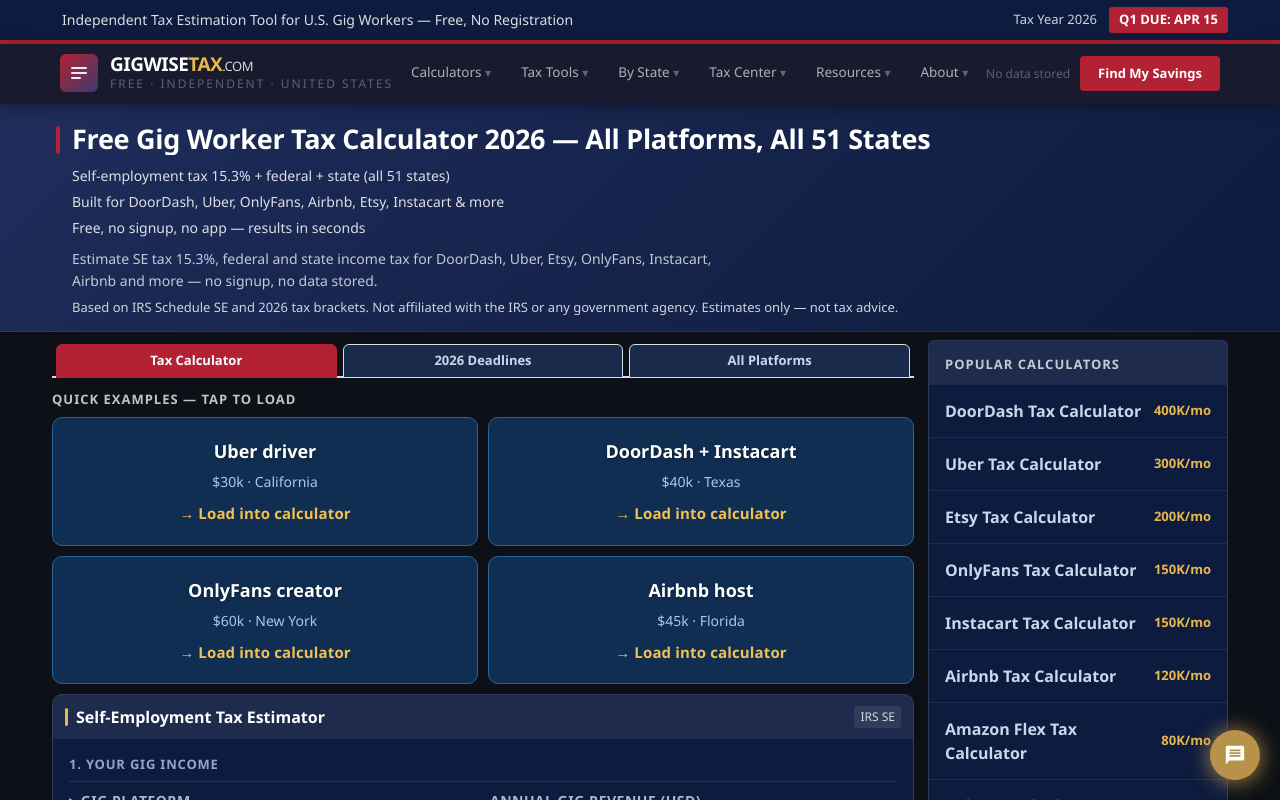
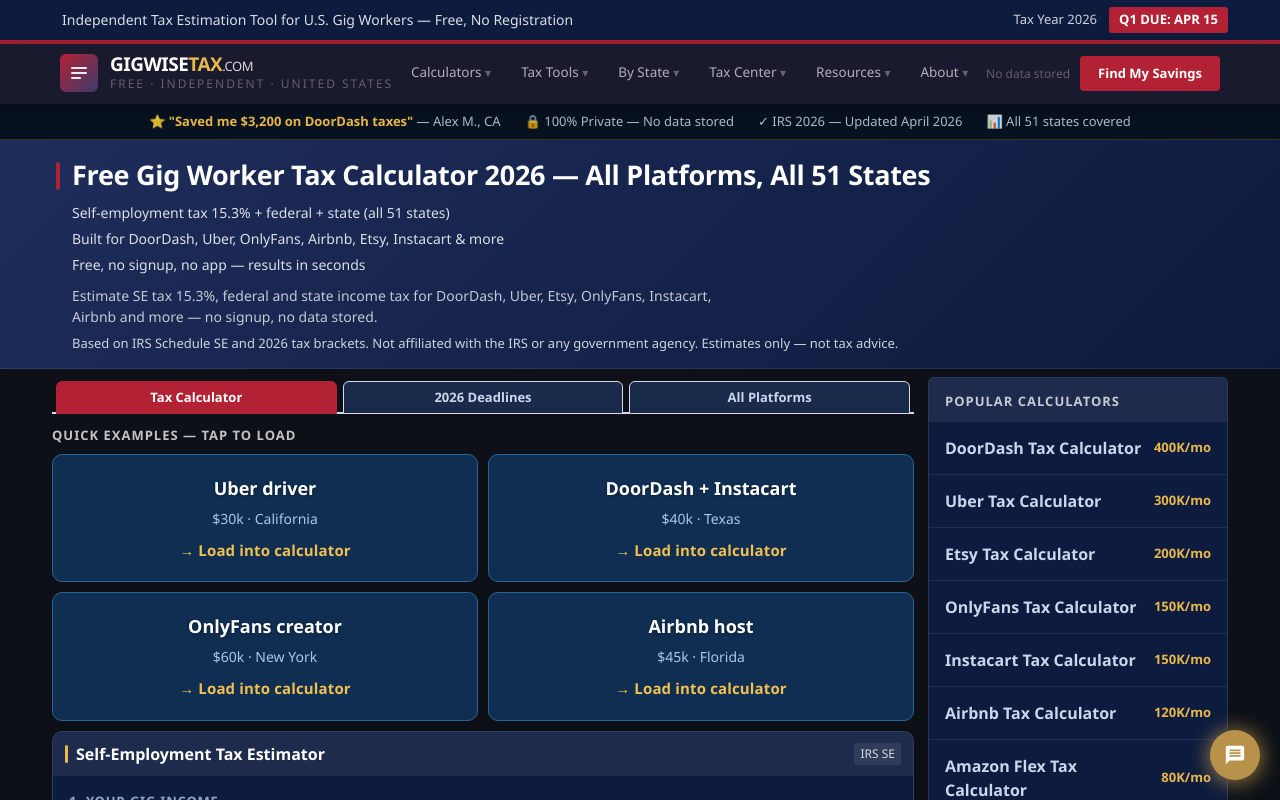
Before and after one commit to devqrcraft-ui/gigwisetax, a Next.js app: page / in a window 1280 px wide. Shown: the top 800 px of the page. Built offline with nearby package versions, Linux system fonts and the light colour scheme.

Commit message:
feat: trust bar — social proof strip below navbar, gold accent, all pages

```diff
--- a/app/layout.tsx
+++ b/app/layout.tsx
@@ -60,6 +60,28 @@ export default function RootLayout({ children }: { children: React.ReactNode })
         </div>
 
         <NavClient />
+        <div style={{
+          background: '#07111F',
+          borderBottom: '1px solid rgba(232,184,75,0.2)',
+          padding: '8px 16px',
+          overflowX: 'hidden' as const,
+        }}>
+          <div style={{
+            maxWidth: 1200,
+            margin: '0 auto',
+            display: 'flex',
+            flexWrap: 'wrap' as const,
+            gap: '6px 24px',
+            justifyContent: 'center',
+            alignItems: 'center',
+          }}>
+            <span style={{ fontSize: 13, color: 'rgba(200,216,236,.85)', whiteSpace: 'nowrap' as const }}>⭐ <strong style={{ color: '#e8b84b' }}>"Saved me $3,200 on DoorDash taxes"</strong> — Alex M., CA</span>
+            <span style={{ fontSize: 13, color: 'rgba(200,216,236,.6)', display: 'none' }} className="trust-sep">|</span>
+            <span style={{ fontSize: 13, color: 'rgba(200,216,236,.85)', whiteSpace: 'nowrap' as const }}>🔒 100% Private — No data stored</span>
+            <span style={{ fontSize: 13, color: 'rgba(200,216,236,.85)', whiteSpace: 'nowrap' as const }}>✓ IRS 2026 — Updated April 2026</span>
+            <span style={{ fontSize: 13, color: 'rgba(200,216,236,.85)', whiteSpace: 'nowrap' as const }}>📊 All 51 states covered</span>
+          </div>
+        </div>
         <main>{children}</main>
 
         <footer style={{ background:'#1a1a2e', borderTop:'4px solid #B22234' }}>
```
